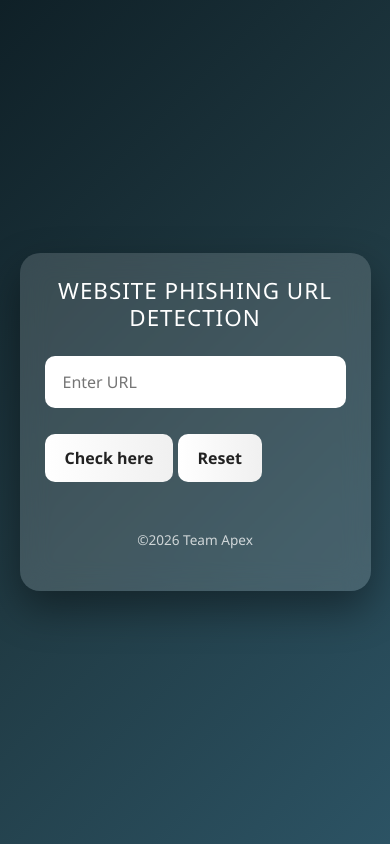
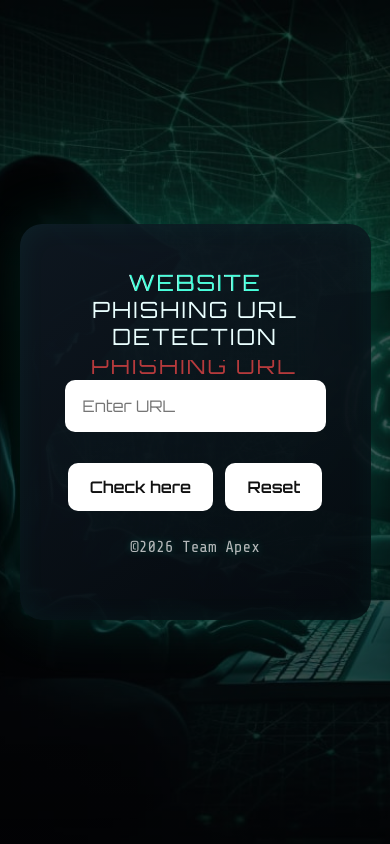
Before and after one commit to way2nafea/Phishing-Website-Detection, a Flask app: page / in a window 390 px wide. Run offline with Flask 3, Linux system fonts and the light colour scheme; parts of the project's set-up code (start-up, migrations or seed data) failed here and were passed over; some libraries are stand-ins or nearby versions.

Commit message:
Initial commit: Phishing URL Detection with ML & cyber UI

```diff
--- a/static/style.css
+++ b/static/style.css
@@ -10,30 +10,100 @@
 /* ---------- BODY ---------- */
 body {
   min-height: 100vh;
-  background: linear-gradient(135deg, #0f2027, #203a43, #2c5364);
+  font-family: "Orbitron", "Segoe UI", sans-serif;
+
+  background:
+    linear-gradient(rgba(0, 0, 0, 0.7), rgba(0, 0, 0, 0.7)),
+    url("/static/bg.jpg") no-repeat center center fixed;
+  background-size: cover;
+
   display: flex;
   justify-content: center;
   align-items: center;
-  font-family: "Segoe UI", Roboto, sans-serif;
   color: #ffffff;
 }
 
+/* ---------- SCANNER WRAPPER ---------- */
+.scanner-wrapper {
+  position: relative;
+}
+
+
 /* ---------- MAIN CARD ---------- */
 .container {
-  background: rgba(255, 255, 255, 0.15);
-  backdrop-filter: blur(14px);
-  padding: 40px;
-  border-radius: 20px;
-  box-shadow: 0 18px 40px rgba(0, 0, 0, 0.4);
   max-width: 900px;
   width: 90%;
+  padding: 45px;
+  border-radius: 22px;
+
+  background: linear-gradient(
+    145deg,
+    rgba(15, 25, 35, 0.9),
+    rgba(5, 10, 15, 0.9)
+  );
+
+  box-shadow:
+    0 0 60px rgba(0, 255, 200, 0.12),
+    inset 0 0 30px rgba(0, 255, 200, 0.05);
+
+  position: relative;
 }
 
-/* ---------- HEADINGS ---------- */
-h2 {
+/* ---------- GLITCH HEADING ---------- */
+.glitch {
+  position: relative;
+  font-size: 2rem;
   text-align: center;
-  margin-bottom: 25px;
-  letter-spacing: 1px;
+  margin-bottom: 30px;
+  color: #eaffff;
+  letter-spacing: 2px;
+}
+
+.glitch::before,
+.glitch::after {
+  content: attr(data-text);
+  position: absolute;
+  left: 0;
+  width: 100%;
+  opacity: 0.7;
+}
+
+.glitch::before {
+  color: #00ffcc;
+  animation: glitchTop 2s infinite linear;
+}
+
+.glitch::after {
+  color: #ff4b4b;
+  animation: glitchBottom 1.5s infinite linear;
+}
+
+@keyframes glitchTop {
+  0% {
+    clip-path: inset(0 0 80% 0);
+    transform: translate(-2px, -2px);
+  }
+  50% {
+    clip-path: inset(10% 0 60% 0);
+    transform: translate(2px, 2px);
+  }
+  100% {
+    clip-path: inset(0 0 80% 0);
+  }
+}
+
+@keyframes glitchBottom {
+  0% {
+    clip-path: inset(60% 0 10% 0);
+    transform: translate(2px, 0);
+  }
+  50% {
+    clip-path: inset(40% 0 30% 0);
+    transform: translate(-2px, 2px);
+  }
+  100% {
+    clip-path: inset(60% 0 10% 0);
+  }
 }
 
 /* ---------- INPUT ---------- */
@@ -42,110 +112,122 @@
   padding: 14px 18px;
   border-radius: 10px;
   border: none;
+  font-size: 1rem;
+  margin-bottom: 15px;
   outline: none;
-  font-size: 1rem;
-  color: #222;
-  margin-bottom: 10px;
-}
-
-.form__label {
-  display: none;
 }
 
 /* ---------- BUTTONS ---------- */
 .button,
 .button1,
 .button2 {
-  margin-top: 15px;
-  padding: 12px 20px;
+  padding: 12px 22px;
   border-radius: 10px;
   border: none;
   font-weight: 600;
   cursor: pointer;
   text-decoration: none;
-  display: inline-block;
-  transition: transform 0.2s ease, box-shadow 0.2s ease;
+  transition: all 0.25s ease;
 }
 
-/* default buttons */
 .button {
-  background: linear-gradient(to right, #ffffff, #f0f0f0);
-  color: #222;
+  background: #ffffff;
+  color: #111;
 }
 
-/* 🟢 SAFE button */
 .button1 {
-  background: linear-gradient(to right, #8affc1, #00e676);
+  background: linear-gradient(to right, #00ff99, #00cc88);
   color: #003b1b;
 }
 
-/* 🔴 PHISHING / ⚠️ SUSPICIOUS button */
 .button2 {
-  background: linear-gradient(to right, #ff8a8a, #ff3b3b);
+  background: linear-gradient(to right, #ff5f5f, #ff2f2f);
   color: #ffffff;
 }
 
-/* hover effect */
 .button:hover,
 .button1:hover,
 .button2:hover {
   transform: translateY(-2px);
-  box-shadow: 0 8px 18px rgba(0, 0, 0, 0.3);
+  box-shadow: 0 0 20px rgba(0, 255, 200, 0.4);
 }
 
-/* ---------- RESULT TEXT ---------- */
+/* ---------- TERMINAL STYLE TEXT ---------- */
+p,
 .confidence {
-  margin-top: 25px;
-  font-size: 1.4rem;
-  text-align: center;
-  letter-spacing: 0.5px;
+  font-family: "Share Tech Mono", monospace;
+  text-shadow: 0 0 10px rgba(0, 255, 200, 0.4);
 }
 
-/* 🟢 SAFE */
+/* ---------- RESULT COLORS ---------- */
 .safe {
-  color: #00ff88 !important;
-  font-weight: 700;
+  color: #00ff99;
 }
 
-/* ⚠️ SUSPICIOUS */
 .warning {
-  color: #ffcc00 !important;
-  font-weight: 700;
+  color: #ffd000;
 }
 
-/* 🔴 PHISHING */
 .phishing {
-  color: #ff3b3b !important;
-  font-weight: 700;
-}
-
-/* ---------- URL TEXT ---------- */
-p {
-  text-align: center;
-  margin-top: 20px;
-  font-size: 0.95rem;
-  opacity: 0.9;
-  word-break: break-all;
+  color: #ff4b4b;
 }
 
 /* ---------- FOOTER ---------- */
 .container > p {
-  margin-top: 30px;
-  font-size: 0.85rem;
-  opacity: 0.75;
+  margin-top: 25px;
+  text-align: center;
+  opacity: 0.7;
 }
 
 /* ---------- MOBILE ---------- */
 @media (max-width: 768px) {
-  .container {
-    padding: 25px;
-  }
-
-  h2 {
+  .glitch {
     font-size: 1.4rem;
   }
+}
 
-  .confidence {
-    font-size: 1.2rem;
+/* ---------- MATRIX TERMINAL SCAN ---------- */
+#matrixScan {
+  position: fixed;
+  inset: 0;
+  background: rgba(0, 0, 0, 0.95);
+  display: none;
+  align-items: center;
+  justify-content: center;
+  z-index: 9999;
+}
+
+.terminal {
+  width: 420px;
+  padding: 25px;
+  background: #020202;
+  border-radius: 12px;
+  border: 1px solid rgba(0, 255, 120, 0.4);
+  box-shadow: 0 0 40px rgba(0, 255, 120, 0.5);
+}
+
+#terminalText {
+  color: #00ff88;
+  font-family: "Share Tech Mono", monospace;
+  font-size: 0.95rem;
+  white-space: pre-wrap;
+  line-height: 1.5;
+}
+
+.cursor {
+  display: inline-block;
+  color: #00ff88;
+  font-family: "Share Tech Mono", monospace;
+  animation: blink 1s infinite;
+}
+
+@keyframes blink {
+  0%,
+  50% {
+    opacity: 1;
+  }
+  51%,
+  100% {
+    opacity: 0;
   }
 }
--- a/templates/index.html
+++ b/templates/index.html
@@ -11,6 +11,10 @@
   <link rel="stylesheet"
         href="https://stackpath.bootstrapcdn.com/bootstrap/4.5.0/css/bootstrap.min.css">
 
+  <!-- Cyber Fonts -->
+  <link href="https://fonts.googleapis.com/css2?family=Orbitron:wght@400;600;700&family=Share+Tech+Mono&display=swap"
+        rel="stylesheet">
+
   <!-- Custom CSS -->
   <link rel="stylesheet"
         href="{{ url_for('static', filename='style.css') }}">
@@ -18,93 +22,127 @@
 
 <body>
 
+<!-- ================= MATRIX TERMINAL SCAN (MUST BE FIRST) ================= -->
+<div id="matrixScan">
+  <div class="terminal">
+    <pre id="terminalText"></pre>
+    <span class="cursor">█</span>
+  </div>
+</div>
+
+<!-- ================= MAIN UI ================= -->
+<div class="scanner-wrapper">
   <div class="container">
-    <div class="row align-items-center">
 
-        <!-- ================= FORM SECTION ================= -->
-        <div class="col-md-6">
-            <h2 class="mb-4 text-center">
+    <h2 class="glitch" data-text="WEBSITE PHISHING URL DETECTION">
       WEBSITE PHISHING URL DETECTION
     </h2>
 
-            <form action="/" method="post">
+    <div class="row align-items-center">
+
+      <!-- FORM -->
+      <div class="col-md-6 text-center">
+        <form action="/" method="post" id="scanForm">
+
           <input type="text"
                  class="form__input"
                  name="url"
                  placeholder="Enter URL"
                  required>
 
-                <label class="form__label">URL</label>
-
-                <button type="submit" class="button mt-3">
+          <div class="mt-3">
+            <button type="button"
+                    class="button mr-2"
+                    onclick="startMatrixScan()">
               Check here
             </button>
 
             <button type="button"
-                        class="button mt-3"
+                    class="button"
                     onclick="window.location.href='/'">
               Reset
             </button>
+          </div>
+
         </form>
       </div>
 
-        <!-- ================= RESULT SECTION ================= -->
-        <div class="col-md-6 mt-4 text-center">
-
+      <!-- RESULT -->
+      <div class="col-md-6 text-center">
         {% if url and prediction %}
 
-                <p><strong>Entered URL:</strong><br>{{ url }}</p>
+          <p class="mt-3">
+            <strong>Entered URL:</strong><br>{{ url }}
+          </p>
 
           {% if xx == 1 %}
-                    <!-- ✅ SAFE -->
-                    <h3 class="confidence safe">
-                        {{ prediction }}
-                    </h3>
-
-                    <a href="{{ url }}"
-                       target="_blank"
-                       rel="noopener noreferrer"
-                       class="button1 mt-3 d-inline-block">
+            <h3 class="confidence safe">{{ prediction }}</h3>
+            <a href="{{ url }}" target="_blank" class="button1 mt-3">
               Continue
             </a>
 
           {% elif xx == 0 %}
-                    <!-- ⚠️ SUSPICIOUS -->
-                    <h3 class="confidence warning">
-                        {{ prediction }}
-                    </h3>
-
-                    <a href="{{ url }}"
-                       target="_blank"
-                       rel="noopener noreferrer"
-                       class="button2 mt-3 d-inline-block"
-                       onclick="return confirm('This website looks suspicious. Do you still want to continue?');">
-                        Continue with Caution
+            <h3 class="confidence warning">{{ prediction }}</h3>
+            <a href="{{ url }}" target="_blank"
+               class="button2 mt-3"
+               onclick="return confirm('Suspicious website. Continue?');">
+              Continue with caution
             </a>
 
           {% elif xx == -1 %}
-                    <!-- 🚨 PHISHING -->
-                    <h3 class="confidence phishing">
-                        {{ prediction }}
-                    </h3>
-
-                    <a href="{{ url }}"
-                       target="_blank"
-                       rel="noopener noreferrer"
-                       class="button2 mt-3 d-inline-block"
-                       onclick="return confirm('WARNING! This website is likely phishing. Do you still want to continue?');">
+            <h3 class="confidence phishing">{{ prediction }}</h3>
+            <a href="{{ url }}" target="_blank"
+               class="button2 mt-3"
+               onclick="return confirm('PHISHING WARNING! Continue?');">
               Still want to continue
             </a>
           {% endif %}
 
         {% endif %}
-
       </div>
 
     </div>
 
     <p class="mt-4 text-center">©2026 Team Apex</p>
+
   </div>
+</div>
+
+<!-- ================= MATRIX SCRIPT ================= -->
+<script>
+  const scanLines = [
+    "[+] Initializing security scan...",
+    "[+] Resolving domain information...",
+    "[+] Checking SSL certificate...",
+    "[+] Analyzing URL structure...",
+    "[+] Extracting features...",
+    "[+] Running ML detection...",
+    "[✓] Scan completed"
+  ];
+
+  function startMatrixScan() {
+    const scanBox = document.getElementById("matrixScan");
+    const terminal = document.getElementById("terminalText");
+    const form = document.getElementById("scanForm");
+
+    terminal.textContent = "";
+    scanBox.style.display = "flex";
+
+    let index = 0;
+
+    const interval = setInterval(() => {
+      terminal.textContent += scanLines[index] + "\n";
+      index++;
+
+      if (index === scanLines.length) {
+        clearInterval(interval);
+        setTimeout(() => {
+          form.submit();
+        }, 900);
+      }
+    }, 350);
+  }
+</script>
 
 </body>
 </html>
```
Also changed, not shown: static/bg.jpg (added). Lines whose indentation alone changed are shown as unchanged.
